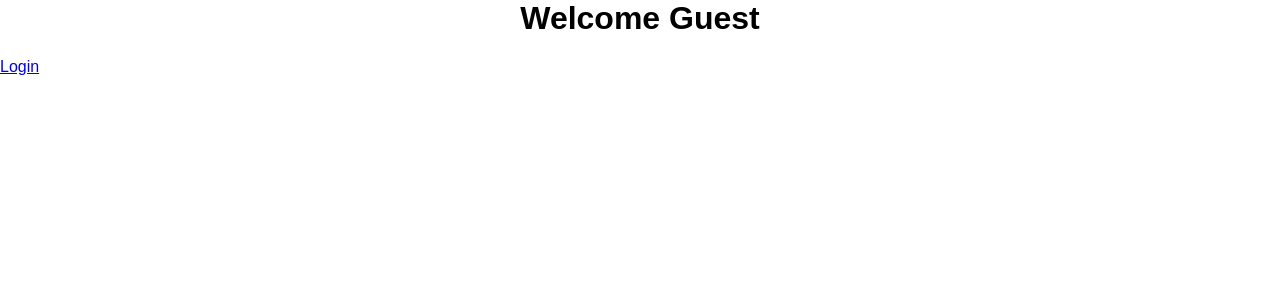
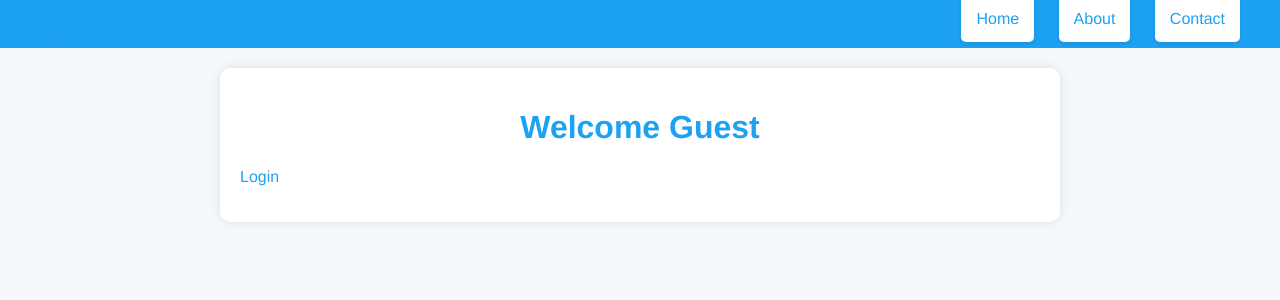
Before and after one commit to kb-0311/CC-LAB-DOCKER-SSO, a Flask app: template templates/home.html in a window 1280 px wide. Shown: the top 300 px of the page. Run offline with Flask 2, Linux system fonts and the light colour scheme; the template is opened without the code that fills it, so the values that code supplies are empty.

Commit message:
improve css

```diff
--- a/static/styles.css
+++ b/static/styles.css
@@ -1,5 +1,6 @@
 body {
-    font-family: Arial, sans-serif;
+    font-family: "Helvetica Neue", Helvetica, Arial, sans-serif;
+    background-color: #f5f8fa;
     margin: 0;
     padding: 0;
 }
@@ -8,16 +9,20 @@ body {
     max-width: 800px;
     margin: 20px auto;
     padding: 20px;
-    border: 1px solid #ccc;
-    border-radius: 5px;
+    background-color: #fff;
+    border-radius: 10px;
+    box-shadow: 0 0 10px rgba(0, 0, 0, 0.1);
 }
 
 h1 {
     text-align: center;
+    color: #1da1f2;
 }
 
 h2 {
-    margin-top: 30px;
+    margin-top: 20px;
+    font-size: 24px;
+    color: #333;
 }
 
 ul {
@@ -26,7 +31,11 @@ ul {
 }
 
 li {
-    margin-bottom: 10px;
+    background-color: #fff;
+    border-radius: 5px;
+    box-shadow: 0 2px 5px rgba(0, 0, 0, 0.1);
+    padding: 15px;
+    margin-bottom: 15px;
 }
 
 form {
@@ -34,20 +43,99 @@ form {
 }
 
 textarea {
-    width: 100%;
+    width: calc(100% - 40px);
     margin-bottom: 10px;
+    padding: 10px;
+    border: 1px solid #ccc;
+    border-radius: 5px;
 }
 
 button {
     cursor: pointer;
-    background-color: #007bff;
+    background-color: #1da1f2;
     color: #fff;
     border: none;
     border-radius: 5px;
-    padding: 5px 10px;
-    margin-left: 5px;
+    padding: 10px 20px;
 }
 
 button:hover {
-    background-color: #0056b3;
+    background-color: #0d8eff;
 }
+
+a {
+    color: #1da1f2;
+    text-decoration: none;
+}
+
+a:hover {
+    text-decoration: underline;
+}
+
+/* Navbar */
+.navbar {
+    background-color: #1da1f2;
+    color: #fff;
+    padding: 10px 20px;
+    display: flex;
+    justify-content: space-between;
+}
+
+.navbar-brand h1 {
+    margin: 0;
+}
+
+.navbar-nav {
+    list-style-type: none;
+    margin: 0;
+    padding: 0;
+}
+
+.navbar-nav li {
+    display: inline;
+    margin-right: 20px;
+}
+
+/* .navbar-nav li a {
+    color: #fff;
+    text-decoration: none;
+    font-weight: bold;
+} */
+
+.navbar-nav li a:hover {
+    text-decoration: underline;
+}
+
+/* Side Panel */
+.side-panel {
+    background-color: #f5f5f5;
+    padding: 20px;
+    border-radius: 10px;
+    box-shadow: 0 0 10px rgba(0, 0, 0, 0.1);
+    position: fixed;
+    top: 100px;
+    left: 20px;
+    width: 250px;
+}
+
+.side-panel h2 {
+    color: #333;
+    margin-bottom: 15px;
+}
+
+.quote {
+    margin-bottom: 20px;
+}
+
+.quote svg {
+    width: 20px;
+    height: 20px;
+    fill: #1da1f2;
+    margin-right: 10px;
+}
+
+.quote p {
+    color: #666;
+    font-size: 14px;
+    line-height: 1.5;
+}
--- a/templates/home.html
+++ b/templates/home.html
@@ -1,10 +1,24 @@
-<html>
+<!DOCTYPE html>
+<html lang="en">
 <head>
-    <meta charset="utf-8" />
+    <meta charset="UTF-8">
+    <meta name="viewport" content="width=device-width, initial-scale=1.0">
     <title>User Notes</title>
     <link rel="stylesheet" type="text/css" href="{{ url_for('static', filename='styles.css') }}">
 </head>
 <body>
+    <nav class="navbar">
+        <div class="navbar-brand">
+            <h1>User Notes</h1>
+        </div>
+        <ul class="navbar-nav">
+            <li><a href="#">Home</a></li>
+            <li><a href="#">About</a></li>
+            <li><a href="#">Contact</a></li>
+        </ul>
+    </nav>
+
+    <div class="container">
         {% if session %}
             {% if session.user %}
                 <h1>Welcome {{ session.user.get("name", "User") }}!</h1>
@@ -36,5 +50,6 @@
             <h1>Welcome Guest</h1>
             <p><a href="/login" id="qsLoginBtn">Login</a></p>
         {% endif %}
+    </div>
 </body>
 </html>
```
Also changed, not shown: database.db. Lines whose indentation alone changed are shown as unchanged.
